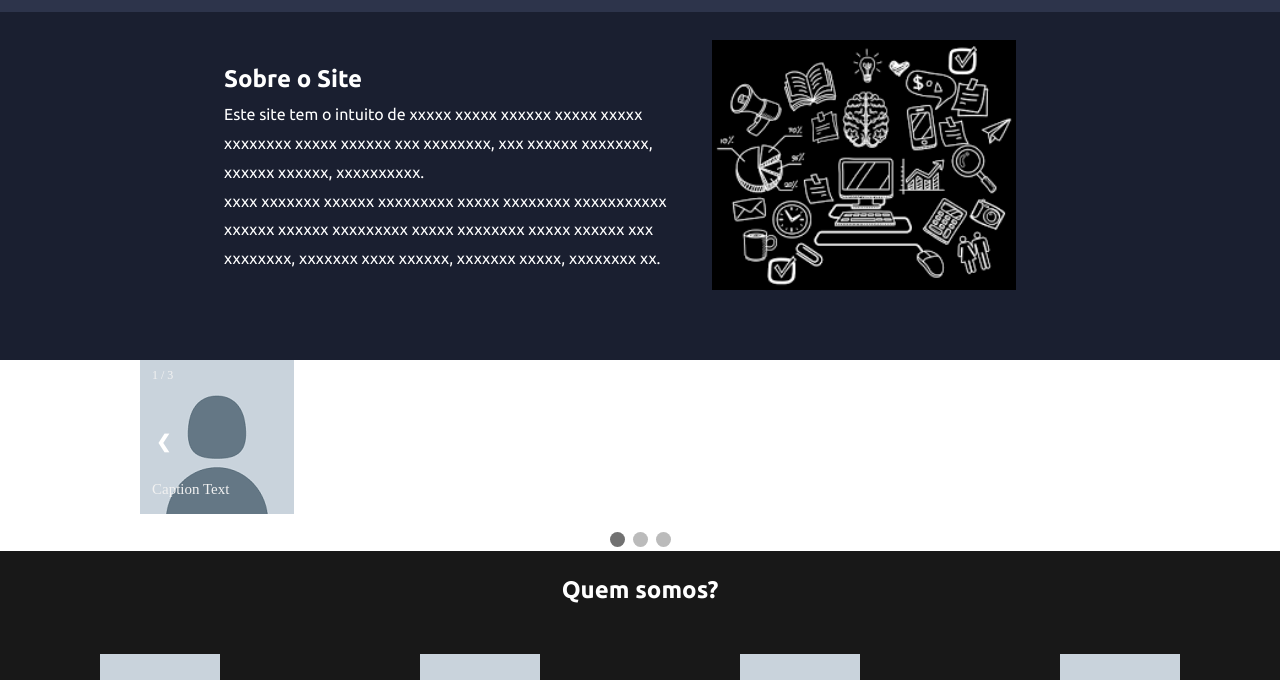
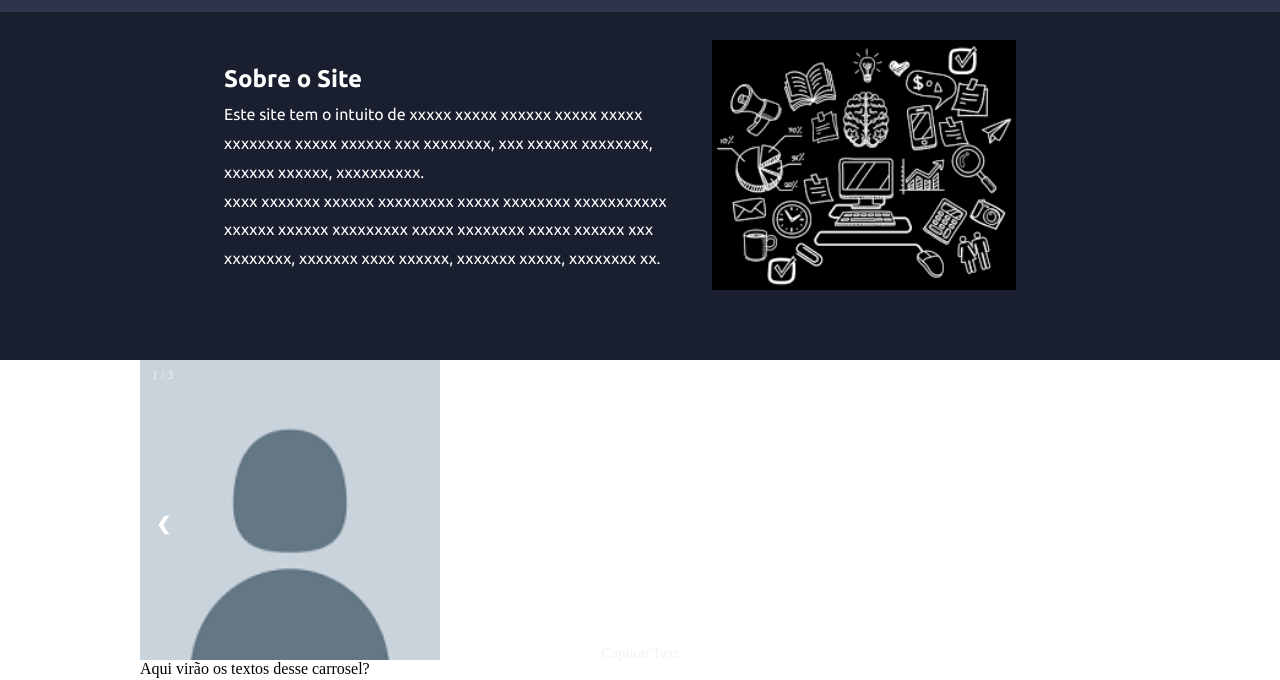
Before and after one commit to Prof-Giovana-Lemiska/Modelo-de-site-a-ser-seguido, a plain HTML site: page index.html in a window 1280 px wide. Shown: the part 100-780 px from the top of the page. Drawn offline with Linux system fonts and the light colour scheme.

Commit message:
<p class="text-mySlides"> Aqui virão os textos desse carrosel?</p>

```diff
--- a/index.html
+++ b/index.html
@@ -45,18 +45,23 @@
             <div class="numbertext">1 / 3</div>
             <img class="pequeno" src="g-01.png">
             <div class="text">Caption Text</div>
+            <p class="text-mySlides"> Aqui virão os textos desse carrosel?</p>
         </div>
 
         <div class="mySlides fade">
             <div class="numbertext">2 / 3</div>
             <img class="pequeno" src="g-cep.png">
             <div class="text">Caption Two</div>
+            <p class="text-mySlides"> Aqui virão os textos desse carrosel?</p>
         </div>
 
         <div class="mySlides fade">
             <div class="numbertext">3 / 3</div>
             <img class="pequeno" src="g-foto.png">
-            <div class="text">Caption Three</div>
+            <div class="text">
+                <p class="text-mySlides"> Aqui virão os textos desse carrosel?</p>
+            </div>
+
         </div>
 
         <a class="prev" onclick="plusSlides(-1)">&#10094;</a>
--- a/style.css
+++ b/style.css
@@ -212,7 +212,7 @@ li.dropdown {
   padding: 8px 12px;
   position: absolute;
   bottom: 8px;
-
+  width: 100%;
   text-align: center;
 }
 
@@ -251,3 +251,4 @@ li.dropdown {
   from {opacity: .4}
   to {opacity: 1}
 }
+.pequeno{width: 30% ;}
```
